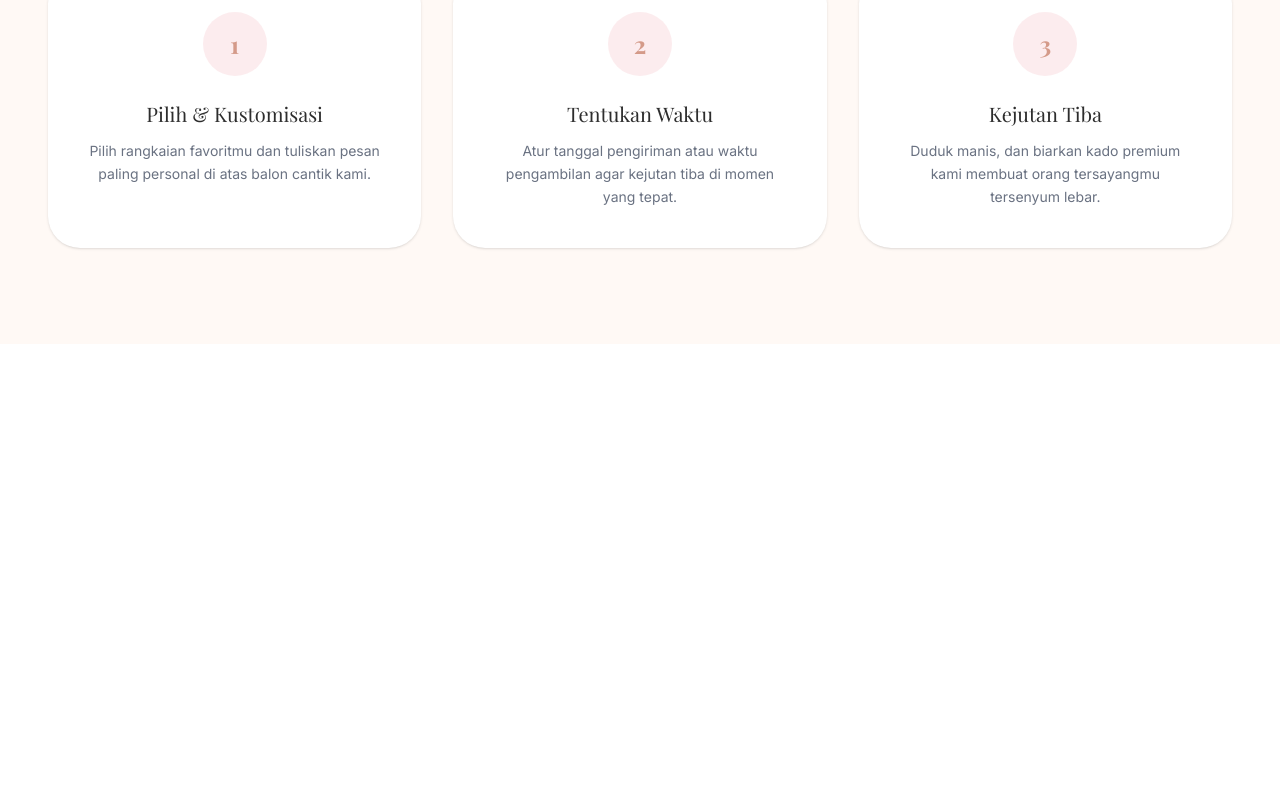
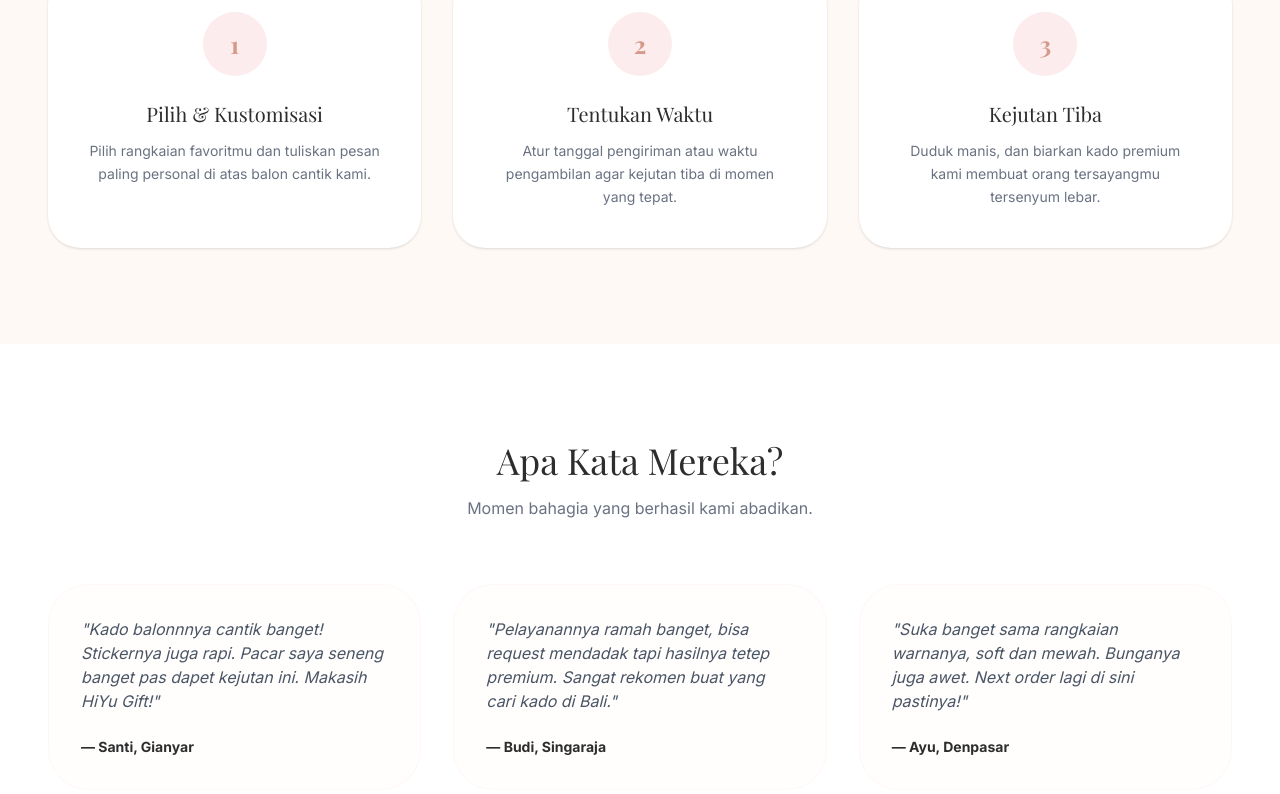
Before and after one commit to anakagung55/hiyu-gift, a Next.js app: page / in a window 1280 px wide. Shown: the part 1354-2148 px from the top of the page. Before the commit the page ends 1698 px from the top, so only its background shows below. Built offline with nearby package versions, Linux system fonts and the light colour scheme; no server answers; the database is empty; a web font is replaced by a local one.

Commit message:
Tambah fitur harga

```diff
--- a/app/page.tsx
+++ b/app/page.tsx
@@ -6,6 +6,7 @@ interface Product {
   id: string;
   name: string;
   base_price: number;
+  original_price?: number; // Tambahan untuk harga coret
   category: string;
   image_url: string;
 }
@@ -51,6 +52,7 @@ export default async function Home() {
         </div>
       </section>
 
+      {/* SECTION PRODUK */}
       <section className="max-w-7xl mx-auto py-24 px-6 md:px-12 bg-white rounded-t-[3rem] shadow-[0_-10px_40px_rgba(0,0,0,0.02)]">
         <div className="text-center md:text-left mb-16">
           <h2 className="text-4xl font-serif text-hiyu-dark mb-3">Pilihan Terfavorit</h2>
@@ -75,10 +77,18 @@ export default async function Home() {
               </div>
               <div className="px-2">
                 <h3 className="font-serif text-2xl mb-2 text-hiyu-dark group-hover:text-hiyu-rose transition-colors">{product.name}</h3>
-                <div className="flex justify-between items-center mt-4 border-t border-gray-100 pt-4">
-                  <p className="text-xl font-semibold text-hiyu-dark">
-                    {new Intl.NumberFormat('id-ID', { style: 'currency', currency: 'IDR', maximumFractionDigits: 0 }).format(product.base_price)}
-                  </p>
+                <div className="flex justify-between items-end mt-4 border-t border-gray-100 pt-4">
+                  <div className="flex flex-col">
+                    {/* HARGA CORET */}
+                    {product.original_price && (
+                      <p className="text-xs text-gray-400 line-through mb-0.5">
+                        {new Intl.NumberFormat('id-ID', { style: 'currency', currency: 'IDR', maximumFractionDigits: 0 }).format(product.original_price)}
+                      </p>
+                    )}
+                    <p className="text-xl font-semibold text-hiyu-dark">
+                      {new Intl.NumberFormat('id-ID', { style: 'currency', currency: 'IDR', maximumFractionDigits: 0 }).format(product.base_price)}
+                    </p>
+                  </div>
                   <span className="text-sm font-bold text-white bg-hiyu-rose px-4 py-2 rounded-full opacity-0 group-hover:opacity-100 transition-all -translate-y-2 group-hover:translate-y-0 duration-300">
                     Pesan &rarr;
                   </span>
@@ -89,7 +99,7 @@ export default async function Home() {
         </div>
       </section>
 
-      {/* IMPROVEMENT 2: HOW IT WORKS (Membangun Trust) */}
+      {/* HOW IT WORKS */}
       <section className="bg-hiyu-cream py-24 px-6 md:px-12 border-t border-hiyu-blush/30">
         <div className="max-w-7xl mx-auto">
           <div className="text-center mb-16">
@@ -116,7 +126,34 @@ export default async function Home() {
         </div>
       </section>
 
-      {/* IMPROVEMENT 3: FLOATING WHATSAPP BUTTON */}
+      {/* IMPROVEMENT: TESTIMONIAL SECTION (Permintaan Ibu) */}
+      <section className="bg-white py-24 px-6 md:px-12">
+        <div className="max-w-7xl mx-auto">
+          <div className="text-center mb-16">
+            <h2 className="text-4xl font-serif text-hiyu-dark mb-4">Apa Kata Mereka?</h2>
+            <p className="text-gray-500">Momen bahagia yang berhasil kami abadikan.</p>
+          </div>
+          <div className="grid grid-cols-1 md:grid-cols-2 lg:grid-cols-3 gap-8">
+            {/* Testimoni 1 */}
+            <div className="bg-hiyu-cream/20 p-8 rounded-[2.5rem] border border-hiyu-blush/20 italic text-gray-600">
+              "Kado balonnnya cantik banget! Stickernya juga rapi. Pacar saya seneng banget pas dapet kejutan ini. Makasih HiYu Gift!"
+              <div className="mt-6 not-italic font-bold text-hiyu-dark text-sm">— Santi, Gianyar</div>
+            </div>
+            {/* Testimoni 2 */}
+            <div className="bg-hiyu-cream/20 p-8 rounded-[2.5rem] border border-hiyu-blush/20 italic text-gray-600">
+              "Pelayanannya ramah banget, bisa request mendadak tapi hasilnya tetep premium. Sangat rekomen buat yang cari kado di Bali."
+              <div className="mt-6 not-italic font-bold text-hiyu-dark text-sm">— Budi, Singaraja</div>
+            </div>
+            {/* Testimoni 3 */}
+            <div className="bg-hiyu-cream/20 p-8 rounded-[2.5rem] border border-hiyu-blush/20 italic text-gray-600">
+              "Suka banget sama rangkaian warnanya, soft dan mewah. Bunganya juga awet. Next order lagi di sini pastinya!"
+              <div className="mt-6 not-italic font-bold text-hiyu-dark text-sm">— Ayu, Denpasar</div>
+            </div>
+          </div>
+        </div>
+      </section>
+
+      {/* FLOATING WHATSAPP BUTTON */}
       <a href="https://wa.me/6288808900908" target="_blank" rel="noopener noreferrer"
          className="fixed bottom-8 right-8 bg-[#25D366] text-white p-4 rounded-full shadow-[0_10px_30px_rgba(37,211,102,0.4)] hover:scale-110 hover:-translate-y-2 transition-all z-50 flex items-center justify-center group">
         <svg viewBox="0 0 24 24" className="w-8 h-8" fill="currentColor">
```
